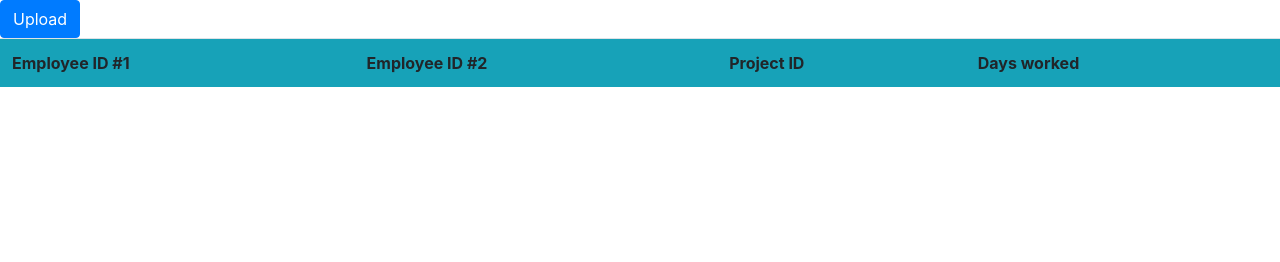
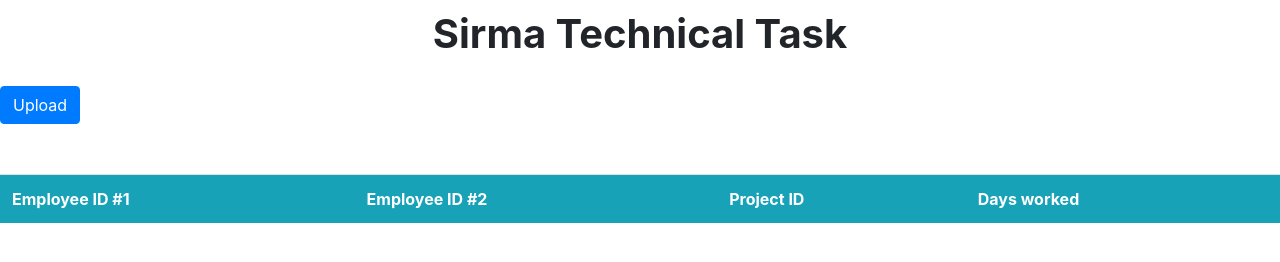
Before and after one commit to Taner940706/Taner-Ismail-employees, a website: page sirma-task/index.html in a window 1280 px wide. Drawn offline with nearby package versions, Linux system fonts and the light colour scheme.

Commit message:
Update index.html

```diff
--- a/sirma-task/index.html
+++ b/sirma-task/index.html
@@ -6,11 +6,12 @@
     <meta name="viewport" content="width=device-width, initial-scale=1.0">
     <title>Document</title>
     <link rel="stylesheet" href="https://stackpath.bootstrapcdn.com/bootstrap/4.3.1/css/bootstrap.min.css" integrity="sha384-ggOyR0iXCbMQv3Xipma34MD+dH/1fQ784/j6cY/iJTQUOhcWr7x9JvoRxT2MZw1T" crossorigin="anonymous">
+    <link rel="stylesheet" href="style.css" />
 </head>
 <body>
+    <h1>Sirma Technical Task</h1>
     <button type="button" class="btn btn-primary" onclick="uploadFromFileSystem()">Upload</button>
-
-    <table class="table table-striped">
+    <table id="table" class="table table-striped">
         <tr  class="bg-info">
             <th>Employee ID #1</th>
             <th>Employee ID #2</th>
```
